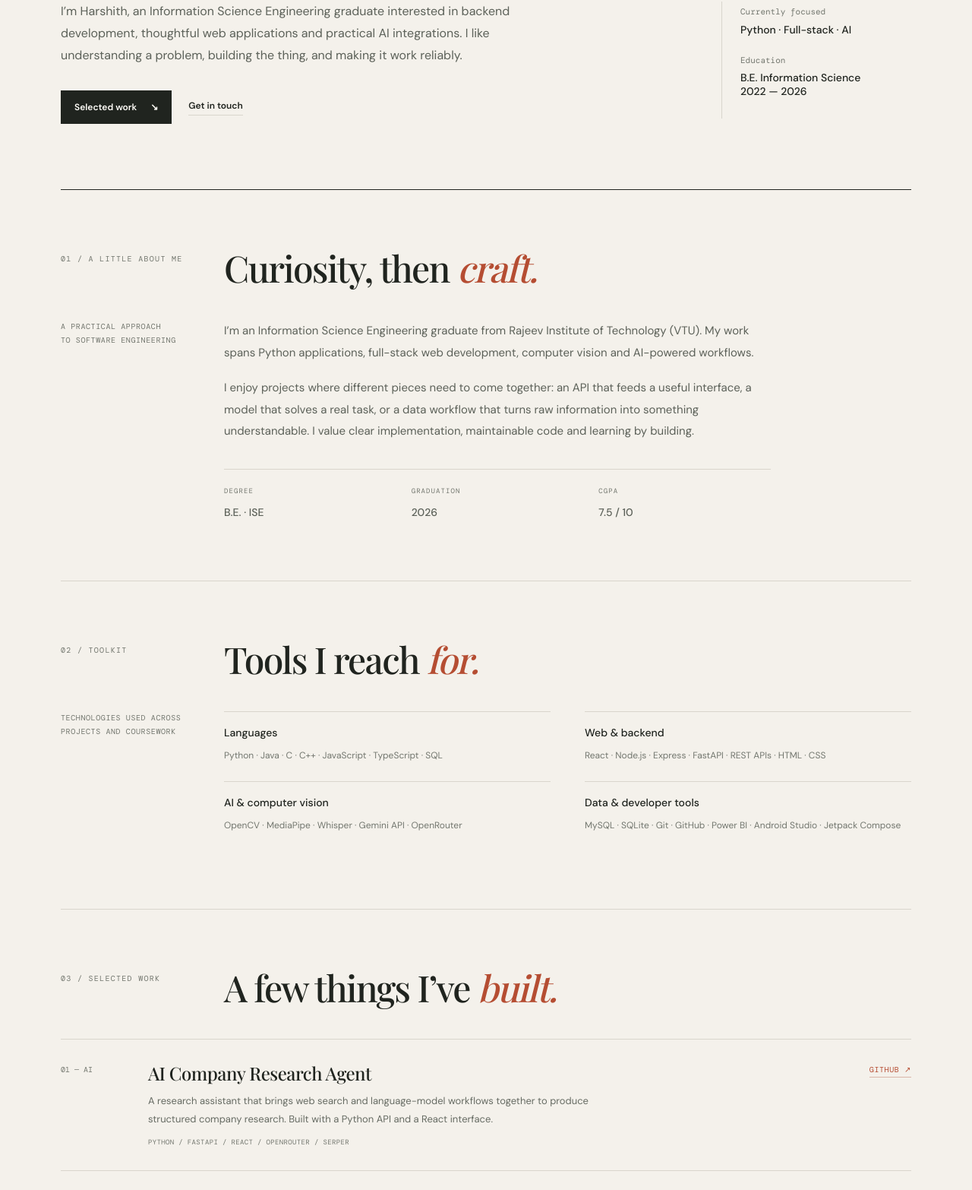
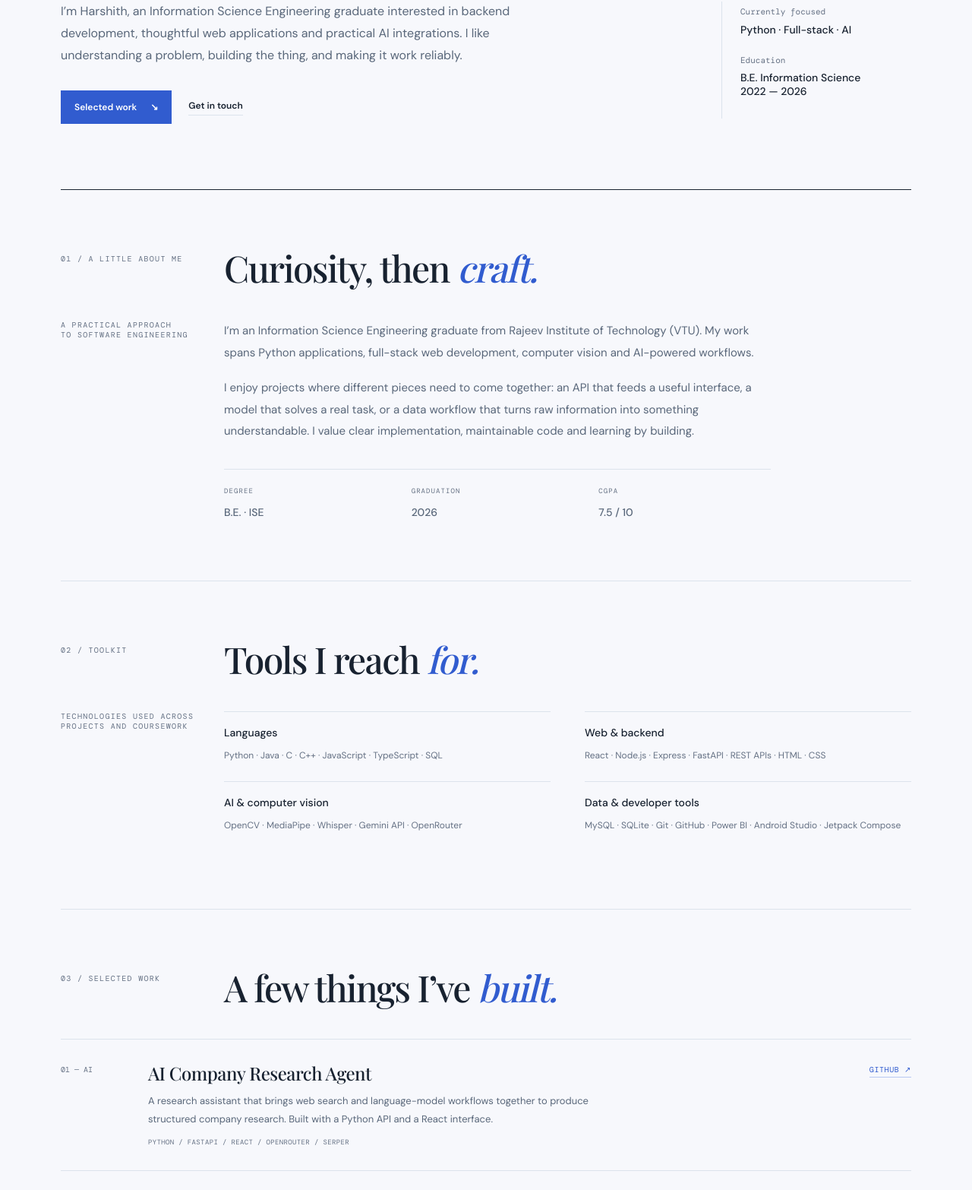
Before and after one commit to harshith29122004-lgtm/portfolio, a plain HTML site: page index.html in a window 1280 px wide. Shown: the part 446-2012 px from the top of the page at 76% size. Drawn offline with nearby package versions, Linux system fonts and the light colour scheme.

Commit message:
Update portfolio colors to clean blue, white and navy

```diff
--- a/index.html
+++ b/index.html
@@ -1,53 +1,25 @@
 <!doctype html>
-<html lang="en">
-<head>
-<meta charset="utf-8">
-<meta name="viewport" content="width=device-width,initial-scale=1">
-<meta name="theme-color" content="#f4f1eb">
-<meta name="description" content="Harshith D S — software developer focused on Python, full-stack applications, AI integrations and practical engineering.">
-<title>Harshith D S — Software Developer</title>
-<link rel="preconnect" href="https://fonts.googleapis.com">
-<link rel="preconnect" href="https://fonts.gstatic.com" crossorigin>
-<link href="https://fonts.googleapis.com/css2?family=DM+Mono:wght@400;500&family=DM+Sans:wght@400;500;600;700&family=Playfair+Display:wght@500;600;700&display=swap" rel="stylesheet">
+<html lang="en"><head><meta charset="utf-8"><meta name="viewport" content="width=device-width,initial-scale=1"><meta name="theme-color" content="#f7f8fc"><meta name="description" content="Harshith D S — software developer focused on Python, full-stack applications and AI integrations."><title>Harshith D S — Software Developer</title><link rel="preconnect" href="https://fonts.googleapis.com"><link rel="preconnect" href="https://fonts.gstatic.com" crossorigin><link href="https://fonts.googleapis.com/css2?family=DM+Mono:wght@400;500&family=DM+Sans:wght@400;500;600;700&family=Playfair+Display:wght@500;600;700&display=swap" rel="stylesheet">
 <style>
-:root{--paper:#f4f1eb;--ink:#20241f;--muted:#73776f;--line:#d9d5cc;--accent:#b54d32;--green:#435d4c;--white:#fffdf8;--mono:'DM Mono',monospace;--sans:'DM Sans',sans-serif;--serif:'Playfair Display',Georgia,serif}
-*{box-sizing:border-box}html{scroll-behavior:smooth}body{margin:0;background:var(--paper);color:var(--ink);font-family:var(--sans);-webkit-font-smoothing:antialiased}a{color:inherit;text-decoration:none}.shell{width:min(1120px,calc(100% - 64px));margin:auto}.topbar{height:76px;border-bottom:1px solid var(--line);display:flex;align-items:center;justify-content:space-between}.wordmark{font:500 13px var(--mono);letter-spacing:.04em}.wordmark span{color:var(--accent)}nav{display:flex;gap:30px;font-size:12px;color:var(--muted)}nav a:hover,.text-link:hover{color:var(--accent)}.availability{font:11px var(--mono);color:var(--green);display:flex;align-items:center;gap:9px}.availability:before{content:"";width:7px;height:7px;background:#66866c;border-radius:50%;display:inline-block}
-.hero{padding:104px 0 86px;display:grid;grid-template-columns:1fr 250px;gap:70px;align-items:end}.eyebrow,.section-no,.meta,.tagline{font:10px var(--mono);letter-spacing:.13em;text-transform:uppercase;color:var(--muted)}.eyebrow{margin-bottom:26px}.hero h1{font:600 clamp(54px,8vw,100px)/.99 var(--serif);letter-spacing:-.055em;margin:0;max-width:780px}.hero h1 em{font-weight:500;color:var(--accent)}.hero-copy{font-size:16px;line-height:1.8;color:#5c6159;max-width:610px;margin:30px 0 0}.hero-side{border-left:1px solid var(--line);padding:4px 0 5px 24px;margin-bottom:7px}.hero-side p{font:11px/1.8 var(--mono);color:var(--muted);margin:0 0 22px}.hero-side strong{display:block;font:500 14px var(--sans);color:var(--ink);margin-top:4px}.actions{display:flex;gap:22px;align-items:center;margin-top:32px}.button{display:inline-flex;align-items:center;gap:18px;padding:14px 18px;background:var(--ink);color:var(--white);font-size:12px;font-weight:600;transition:background .2s}.button:hover{background:var(--accent)}.text-link{font-size:12px;font-weight:600;border-bottom:1px solid var(--line);padding-bottom:4px}
-.rule{border-top:1px solid var(--ink)}.section{padding:76px 0;border-bottom:1px solid var(--line)}.section-head{display:grid;grid-template-columns:180px 1fr;gap:35px;margin-bottom:42px}.section-no{padding-top:8px}.section-title{font:500 clamp(32px,4vw,48px)/1.1 var(--serif);letter-spacing:-.035em;margin:0}.section-title em{color:var(--accent);font-weight:500}.about-grid{display:grid;grid-template-columns:180px 1fr;gap:35px}.about-note{font:10px/1.8 var(--mono);letter-spacing:.06em;text-transform:uppercase;color:var(--muted)}.about-copy{max-width:720px;font-size:15px;line-height:1.9;color:#5c6159}.about-copy p{margin:0 0 18px}.facts{display:grid;grid-template-columns:repeat(3,1fr);border-top:1px solid var(--line);margin-top:35px;padding-top:22px;gap:20px}.fact small{display:block;font:9px var(--mono);letter-spacing:.12em;color:var(--muted);text-transform:uppercase;margin-bottom:8px}.fact strong{font:500 14px var(--sans)}
-.skills-layout{display:grid;grid-template-columns:180px 1fr;gap:35px}.skill-groups{display:grid;grid-template-columns:1fr 1fr;gap:0 45px}.skill-group{border-top:1px solid var(--line);padding:18px 0 22px}.skill-group h3{font:500 14px var(--sans);margin:0 0 10px}.skill-group p{font-size:12px;line-height:1.9;color:var(--muted);margin:0}
-.projects{border-top:1px solid var(--line)}.project{display:grid;grid-template-columns:90px minmax(0,1fr) 190px;gap:25px;padding:28px 0 31px;border-bottom:1px solid var(--line);align-items:start}.project-index{font:10px var(--mono);color:var(--muted);padding-top:5px}.project h3{font:500 24px var(--serif);letter-spacing:-.02em;margin:0 0 9px}.project p{font-size:13px;line-height:1.8;color:#666b63;max-width:610px;margin:0}.project-links{display:flex;gap:15px;justify-content:flex-end;padding-top:5px}.project-links a{font:10px var(--mono);text-transform:uppercase;letter-spacing:.06em;color:var(--accent);border-bottom:1px solid #d9b6aa;padding-bottom:3px}.stack{font:9px var(--mono);color:var(--muted);letter-spacing:.04em;margin-top:13px}
-.education{display:grid;grid-template-columns:180px 1fr;gap:35px}.edu-row{display:flex;justify-content:space-between;gap:20px;border-top:1px solid var(--line);padding:17px 0}.edu-row h3{font-size:14px;font-weight:600;margin:0 0 6px}.edu-row p{font-size:12px;color:var(--muted);margin:0}.edu-year{font:10px var(--mono);color:var(--muted);white-space:nowrap}
-.contact{padding:90px 0 82px;background:var(--green);color:#f5f1e9}.contact .section-no{color:#c2c9bf}.contact-grid{display:grid;grid-template-columns:180px 1fr;gap:35px}.contact h2{font:500 clamp(42px,6vw,72px)/1.05 var(--serif);letter-spacing:-.04em;margin:0 0 22px;max-width:700px}.contact h2 em{color:#e6a48c}.contact p{font-size:14px;color:#d0d7ce;line-height:1.8}.contact-links{display:flex;gap:28px;flex-wrap:wrap;margin-top:34px}.contact-links a{font:11px var(--mono);border-bottom:1px solid #9aa99a;padding-bottom:6px}.footer{padding:20px 0;display:flex;justify-content:space-between;font:9px var(--mono);letter-spacing:.08em;text-transform:uppercase;color:var(--muted)}
+:root{--paper:#f7f8fc;--ink:#182230;--muted:#657184;--line:#dce3ec;--accent:#315ccf;--navy:#172b4d;--white:#fff;--mono:'DM Mono',monospace;--sans:'DM Sans',sans-serif;--serif:'Playfair Display',Georgia,serif}
+*{box-sizing:border-box}html{scroll-behavior:smooth}body{margin:0;background:var(--paper);color:var(--ink);font-family:var(--sans);-webkit-font-smoothing:antialiased}a{color:inherit;text-decoration:none}.shell{width:min(1120px,calc(100% - 64px));margin:auto}.topbar{height:76px;border-bottom:1px solid var(--line);display:flex;align-items:center;justify-content:space-between}.wordmark{font:500 13px var(--mono);letter-spacing:.04em}.wordmark span{color:var(--accent)}nav{display:flex;gap:30px;font-size:12px;color:var(--muted)}nav a:hover,.text-link:hover{color:var(--accent)}.availability{font:11px var(--mono);color:#34775d;display:flex;align-items:center;gap:9px}.availability:before{content:"";width:7px;height:7px;background:#3f8f6b;border-radius:50%}
+.hero{padding:104px 0 86px;display:grid;grid-template-columns:1fr 250px;gap:70px;align-items:end}.eyebrow,.section-no,.meta,.about-note{font:10px var(--mono);letter-spacing:.13em;text-transform:uppercase;color:var(--muted)}.eyebrow{margin-bottom:26px}.hero h1{font:600 clamp(54px,8vw,100px)/.99 var(--serif);letter-spacing:-.055em;margin:0;max-width:780px}.hero h1 em,.section-title em{font-weight:500;color:var(--accent)}.hero-copy{font-size:16px;line-height:1.8;color:#59677a;max-width:610px;margin:30px 0 0}.hero-side{border-left:1px solid var(--line);padding:4px 0 5px 24px;margin-bottom:7px}.hero-side p{font:11px/1.8 var(--mono);color:var(--muted);margin:0 0 22px}.hero-side strong{display:block;font:500 14px var(--sans);color:var(--ink);margin-top:4px}.actions{display:flex;gap:22px;align-items:center;margin-top:32px}.button{display:inline-flex;align-items:center;gap:18px;padding:14px 18px;background:var(--accent);color:white;font-size:12px;font-weight:600;transition:background .2s}.button:hover{background:var(--navy)}.text-link{font-size:12px;font-weight:600;border-bottom:1px solid var(--line);padding-bottom:4px}
+.rule{border-top:1px solid var(--ink)}.section{padding:76px 0;border-bottom:1px solid var(--line)}.section-head{display:grid;grid-template-columns:180px 1fr;gap:35px;margin-bottom:42px}.section-no{padding-top:8px}.section-title{font:500 clamp(32px,4vw,48px)/1.1 var(--serif);letter-spacing:-.035em;margin:0}.about-grid,.skills-layout,.education{display:grid;grid-template-columns:180px 1fr;gap:35px}.about-copy{max-width:720px;font-size:15px;line-height:1.9;color:#59677a}.about-copy p{margin:0 0 18px}.facts{display:grid;grid-template-columns:repeat(3,1fr);border-top:1px solid var(--line);margin-top:35px;padding-top:22px;gap:20px}.fact small{display:block;font:9px var(--mono);letter-spacing:.12em;color:var(--muted);text-transform:uppercase;margin-bottom:8px}.fact strong{font:500 14px var(--sans)}
+.skill-groups{display:grid;grid-template-columns:1fr 1fr;gap:0 45px}.skill-group{border-top:1px solid var(--line);padding:18px 0 22px}.skill-group h3{font:500 14px var(--sans);margin:0 0 10px}.skill-group p{font-size:12px;line-height:1.9;color:var(--muted);margin:0}.projects{border-top:1px solid var(--line)}.project{display:grid;grid-template-columns:90px minmax(0,1fr) 190px;gap:25px;padding:28px 0 31px;border-bottom:1px solid var(--line);align-items:start}.project-index{font:10px var(--mono);color:var(--muted);padding-top:5px}.project h3{font:500 24px var(--serif);letter-spacing:-.02em;margin:0 0 9px}.project p{font-size:13px;line-height:1.8;color:#59677a;max-width:610px;margin:0}.project-links{display:flex;gap:15px;justify-content:flex-end;padding-top:5px}.project-links a{font:10px var(--mono);text-transform:uppercase;letter-spacing:.06em;color:var(--accent);border-bottom:1px solid #b9c8f2;padding-bottom:3px}.stack{font:9px var(--mono);color:var(--muted);letter-spacing:.04em;margin-top:13px}
+.edu-row{display:flex;justify-content:space-between;gap:20px;border-top:1px solid var(--line);padding:17px 0}.edu-row h3{font-size:14px;font-weight:600;margin:0 0 6px}.edu-row p{font-size:12px;color:var(--muted);margin:0}.edu-year{font:10px var(--mono);color:var(--muted);white-space:nowrap}
+.contact{padding:90px 0 82px;background:var(--navy);color:white}.contact .section-no{color:#b9c8e4}.contact-grid{display:grid;grid-template-columns:180px 1fr;gap:35px}.contact h2{font:500 clamp(42px,6vw,72px)/1.05 var(--serif);letter-spacing:-.04em;margin:0 0 22px;max-width:700px}.contact h2 em{color:#a9c0ff}.contact p{font-size:14px;color:#d4deee;line-height:1.8}.contact-links{display:flex;gap:28px;flex-wrap:wrap;margin-top:34px}.contact-links a{font:11px var(--mono);border-bottom:1px solid #7f96bc;padding-bottom:6px}.footer{padding:20px 0;display:flex;justify-content:space-between;font:9px var(--mono);letter-spacing:.08em;text-transform:uppercase;color:var(--muted)}
 @media(max-width:760px){.shell{width:min(100% - 38px,600px)}.topbar{height:66px}nav{gap:13px;font-size:10px}.availability{display:none}.hero{padding:75px 0 65px;grid-template-columns:1fr;gap:36px}.hero h1{font-size:clamp(52px,14vw,78px)}.hero-side{display:flex;gap:35px;border-left:0;border-top:1px solid var(--line);padding:18px 0 0;margin:0}.hero-side p{margin:0}.section{padding:58px 0}.section-head,.about-grid,.skills-layout,.education,.contact-grid{grid-template-columns:1fr;gap:18px}.section-head{margin-bottom:28px}.about-note{display:none}.facts{gap:12px}.fact strong{font-size:12px}.skill-groups{gap:0 22px}.project{grid-template-columns:35px 1fr;gap:12px}.project-links{grid-column:2;justify-content:flex-start;padding:0}.project h3{font-size:21px}.contact{padding:65px 0}.footer{gap:15px;font-size:8px}}@media(max-width:420px){nav{gap:9px}nav a{font-size:9px}.skill-groups{grid-template-columns:1fr}.actions{gap:16px}.button{padding:13px}.hero-side{gap:18px}.edu-row{flex-direction:column;gap:8px}}
-</style>
-</head>
-<body>
-<div class="shell">
+</style></head><body><div class="shell">
 <header class="topbar"><a class="wordmark" href="#">HARSHITH<span>.</span>DS</a><nav aria-label="Main navigation"><a href="#about">About</a><a href="#skills">Skills</a><a href="#work">Work</a><a href="#education">Education</a><a href="#contact">Contact</a></nav><div class="availability">Open to opportunities</div></header>
-<main>
-<section class="hero">
-<div><div class="eyebrow">Software developer · Bengaluru, India</div><h1>Building useful<br>things with <em>code.</em></h1><p class="hero-copy">I’m Harshith, an Information Science Engineering graduate interested in backend development, thoughtful web applications and practical AI integrations. I like understanding a problem, building the thing, and making it work reliably.</p><div class="actions"><a class="button" href="#work">Selected work <span>↘</span></a><a class="text-link" href="mailto:harshith29122004@gmail.com">Get in touch</a></div></div>
-<aside class="hero-side"><p>Currently focused<strong>Python · Full-stack · AI</strong></p><p>Education<strong>B.E. Information Science<br>2022 — 2026</strong></p></aside>
-</section>
-<div class="rule"></div>
+<main><section class="hero"><div><div class="eyebrow">Software developer · Bengaluru, India</div><h1>Building useful<br>things with <em>code.</em></h1><p class="hero-copy">I’m Harshith, an Information Science Engineering graduate interested in backend development, thoughtful web applications and practical AI integrations. I like understanding a problem, building the thing, and making it work reliably.</p><div class="actions"><a class="button" href="#work">Selected work <span>↘</span></a><a class="text-link" href="mailto:harshith29122004@gmail.com">Get in touch</a></div></div><aside class="hero-side"><p>Currently focused<strong>Python · Full-stack · AI</strong></p><p>Education<strong>B.E. Information Science<br>2022 — 2026</strong></p></aside></section><div class="rule"></div>
 <section class="section" id="about"><div class="section-head"><div class="section-no">01 / A little about me</div><h2 class="section-title">Curiosity, then <em>craft.</em></h2></div><div class="about-grid"><div class="about-note">A practical approach<br>to software engineering</div><div class="about-copy"><p>I’m an Information Science Engineering graduate from Rajeev Institute of Technology (VTU). My work spans Python applications, full-stack web development, computer vision and AI-powered workflows.</p><p>I enjoy projects where different pieces need to come together: an API that feeds a useful interface, a model that solves a real task, or a data workflow that turns raw information into something understandable. I value clear implementation, maintainable code and learning by building.</p><div class="facts"><div class="fact"><small>Degree</small><strong>B.E. · ISE</strong></div><div class="fact"><small>Graduation</small><strong>2026</strong></div><div class="fact"><small>CGPA</small><strong>7.5 / 10</strong></div></div></div></div></section>
-<section class="section" id="skills"><div class="section-head"><div class="section-no">02 / Toolkit</div><h2 class="section-title">Tools I reach <em>for.</em></h2></div><div class="skills-layout"><div class="about-note">Technologies used across<br>projects and coursework</div><div class="skill-groups">
-<div class="skill-group"><h3>Languages</h3><p>Python · Java · C · C++ · JavaScript · TypeScript · SQL</p></div>
-<div class="skill-group"><h3>Web & backend</h3><p>React · Node.js · Express · FastAPI · REST APIs · HTML · CSS</p></div>
-<div class="skill-group"><h3>AI & computer vision</h3><p>OpenCV · MediaPipe · Whisper · Gemini API · OpenRouter</p></div>
-<div class="skill-group"><h3>Data & developer tools</h3><p>MySQL · SQLite · Git · GitHub · Power BI · Android Studio · Jetpack Compose</p></div>
-</div></div></section>
+<section class="section" id="skills"><div class="section-head"><div class="section-no">02 / Toolkit</div><h2 class="section-title">Tools I reach <em>for.</em></h2></div><div class="skills-layout"><div class="about-note">Technologies used across<br>projects and coursework</div><div class="skill-groups"><div class="skill-group"><h3>Languages</h3><p>Python · Java · C · C++ · JavaScript · TypeScript · SQL</p></div><div class="skill-group"><h3>Web & backend</h3><p>React · Node.js · Express · FastAPI · REST APIs · HTML · CSS</p></div><div class="skill-group"><h3>AI & computer vision</h3><p>OpenCV · MediaPipe · Whisper · Gemini API · OpenRouter</p></div><div class="skill-group"><h3>Data & developer tools</h3><p>MySQL · SQLite · Git · GitHub · Power BI · Android Studio · Jetpack Compose</p></div></div></div></section>
 <section class="section" id="work"><div class="section-head"><div class="section-no">03 / Selected work</div><h2 class="section-title">A few things I’ve <em>built.</em></h2></div><div class="projects">
 <article class="project"><div class="project-index">01 — AI</div><div><h3>AI Company Research Agent</h3><p>A research assistant that brings web search and language-model workflows together to produce structured company research. Built with a Python API and a React interface.</p><div class="stack">PYTHON / FASTAPI / REACT / OPENROUTER / SERPER</div></div><div class="project-links"><a href="https://github.com/harshith29122004-lgtm" target="_blank" rel="noreferrer">GitHub ↗</a></div></article>
 <article class="project"><div class="project-index">02 — WEB</div><div><h3>ProofStack</h3><p>A document workspace prototype designed to organise source material and make supporting evidence easier to retrieve, using a modern TypeScript web stack.</p><div class="stack">REACT / TYPESCRIPT / EXPRESS</div></div><div class="project-links"><a href="https://github.com/harshith29122004-lgtm/proofstack" target="_blank" rel="noreferrer">Repository ↗</a></div></article>
 <article class="project"><div class="project-index">03 — DATA</div><div><h3>Orbit · GitHub Analytics</h3><p>A dashboard concept using GitHub’s API to explore repository activity and contribution data, with chart-based visualisation.</p><div class="stack">REACT / TYPESCRIPT / GITHUB API / RECHARTS</div></div><div class="project-links"><a href="https://github.com/harshith29122004-lgtm/github-analytics-dashboard" target="_blank" rel="noreferrer">Repository ↗</a></div></article>
 <article class="project"><div class="project-index">04 — APP</div><div><h3>SpendSense</h3><p>An expense-management application concept for tracking transactions, setting budgets and understanding spending through visual summaries and AI-assisted insights.</p><div class="stack">KOTLIN / JETPACK COMPOSE / GEMINI API</div></div><div class="project-links"><a href="https://github.com/harshith29122004-lgtm" target="_blank" rel="noreferrer">GitHub ↗</a></div></article>
 <article class="project"><div class="project-index">05 — VISION</div><div><h3>Virtual Keyboard</h3><p>A touch-free keyboard prototype that uses hand tracking and computer vision to interpret gestures and select keys on screen.</p><div class="stack">PYTHON / OPENCV / MEDIAPIPE</div></div><div class="project-links"><a href="https://github.com/harshith29122004-lgtm" target="_blank" rel="noreferrer">GitHub ↗</a></div></article>
-<article class="project"><div class="project-index">06 — MEDIA</div><div><h3>Video Summarization</h3><p>A Python workflow that combines speech transcription and video processing to identify key content and create concise summaries.</p><div class="stack">PYTHON / FASTER-WHISPER / MOVIEPY</div></div><div class="project-links"><a href="https://github.com/harshith29122004-lgtm" target="_blank" rel="noreferrer">GitHub ↗</a></div></article>
-</div></section>
-<section class="section" id="education"><div class="section-head"><div class="section-no">04 / Education</div><h2 class="section-title">Where I <em>learned.</em></h2></div><div class="education"><div class="about-note">Academic background</div><div><div class="edu-row"><div><h3>B.E. — Information Science Engineering</h3><p>Rajeev Institute of Technology · Visvesvaraya Technological University</p></div><div class="edu-year">2022 — 2026</div></div><div class="edu-row"><div><h3>Pre-University — Science</h3><p>Sri Lakshmi College</p></div><div class="edu-year">2020 — 2022</div></div><div class="edu-row"><div><h3>SSLC</h3><p>Vidya Samskruti International School</p></div><div class="edu-year">2020</div></div></div></div></section>
-</main>
-</div>
-<section class="contact" id="contact"><div class="shell contact-grid"><div class="section-no">05 / Say hello</div><div><h2>Have a good problem?<br><em>Let’s talk.</em></h2><p>I’m interested in entry-level software development opportunities and teams building useful products.</p><div class="contact-links"><a href="mailto:harshith29122004@gmail.com">EMAIL ↗</a><a href="https://www.linkedin.com/in/harshith-ds-7a786030b/" target="_blank" rel="noreferrer">LINKEDIN ↗</a><a href="https://github.com/harshith29122004-lgtm" target="_blank" rel="noreferrer">GITHUB ↗</a></div></div></div></section>
-<footer class="shell footer"><span>© 2026 Harshith D S</span><span>Designed with intention · Built with HTML & CSS</span></footer>
-</body></html>
+<article class="project"><div class="project-index">06 — MEDIA</div><div><h3>Video Summarization</h3><p>A Python workflow that combines speech transcription and video-processing tools to identify key content and generate concise summaries from video files.</p><div class="stack">PYTHON / FASTER-WHISPER / MOVIEPY</div></div><div class="project-links"><a href="https://github.com/harshith29122004-lgtm" target="_blank" rel="noreferrer">GitHub ↗</a></div></article></div></section>
+<section class="section" id="education"><div class="section-head"><div class="section-no">04 / Education</div><h2 class="section-title">Where I <em>learned.</em></h2></div><div class="education"><div class="about-note">Academic background</div><div><div class="edu-row"><div><h3>B.E. — Information Science Engineering</h3><p>Rajeev Institute of Technology · Visvesvaraya Technological University</p></div><div class="edu-year">2022 — 2026</div></div><div class="edu-row"><div><h3>Pre-University — Science</h3><p>Sri Lakshmi College</p></div><div class="edu-year">2020 — 2022</div></div><div class="edu-row"><div><h3>SSLC</h3><p>Vidya Samskruti International School</p></div><div class="edu-year">2020</div></div></div></div></section></main></div>
+<section class="contact" id="contact"><div class="shell contact-grid"><div class="section-no">05 / Say hello</div><div><h2>Have a good problem?<br><em>Let’s talk.</em></h2><p>I’m interested in entry-level software development opportunities and teams building useful products.</p><div class="contact-links"><a href="mailto:harshith29122004@gmail.com">EMAIL ↗</a><a href="https://www.linkedin.com/in/harshith-ds-7a786030b/" target="_blank" rel="noreferrer">LINKEDIN ↗</a><a href="https://github.com/harshith29122004-lgtm" target="_blank" rel="noreferrer">GITHUB ↗</a></div></div></div></section><footer class="shell footer"><span>© 2026 Harshith D S</span><span>Designed with intention · Built with HTML & CSS</span></footer></body></html>
```
